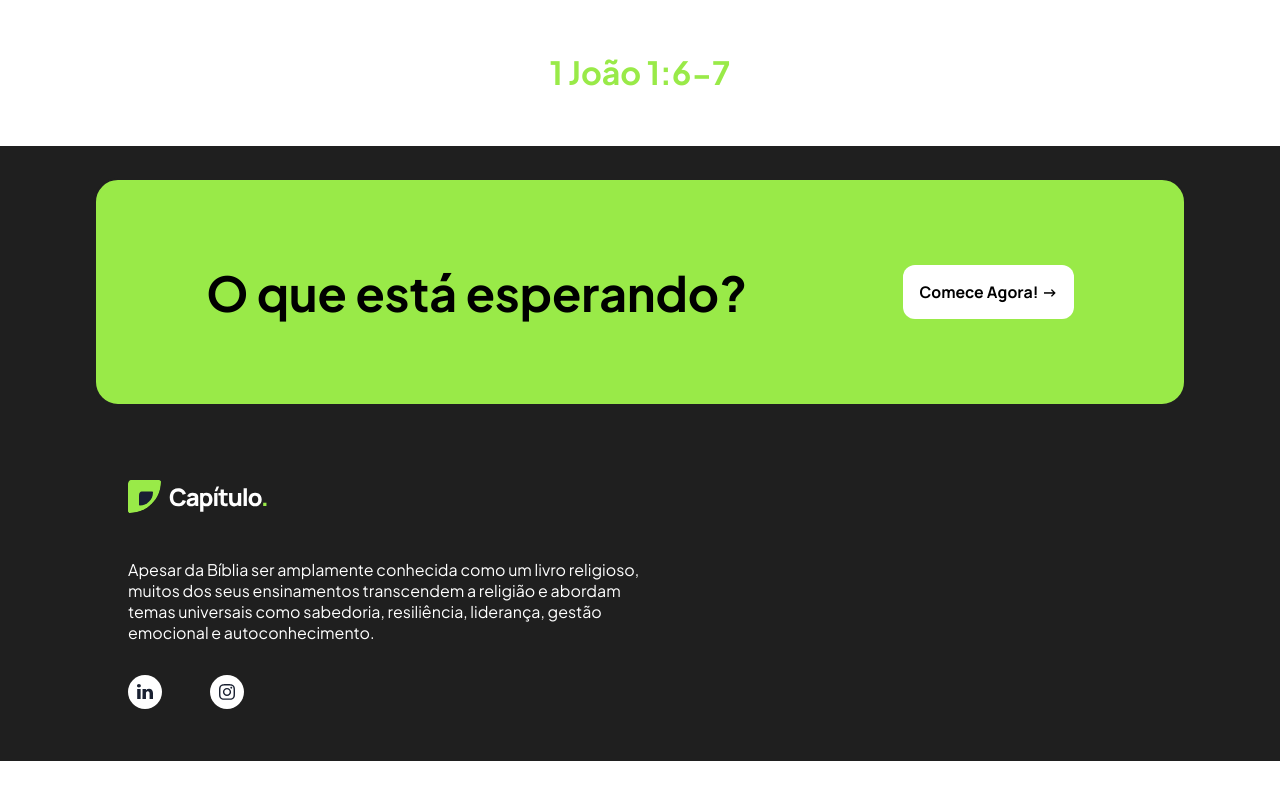
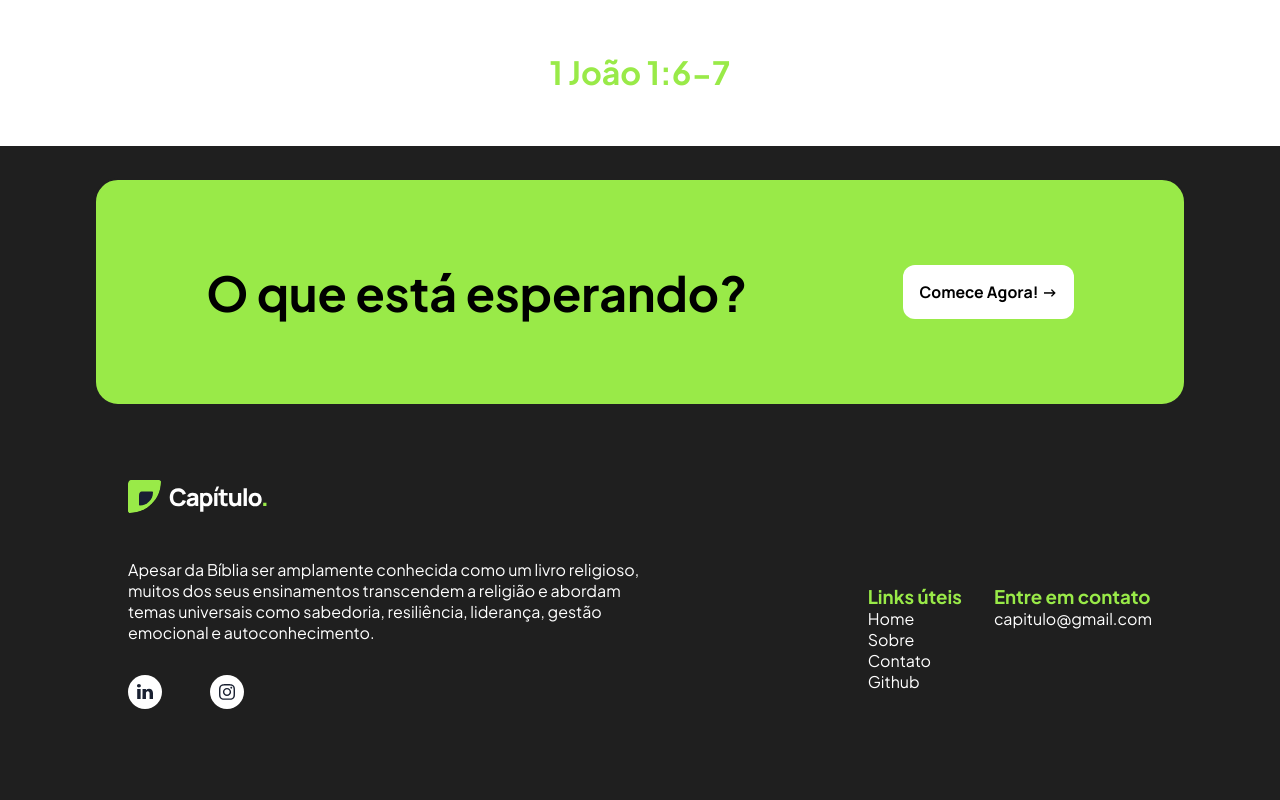
Before and after one commit to henriquedouradoo/capitulo, a website: page public/index.html in a window 1280 px wide. Shown: the part 1979-2779 px from the top of the page. Before the commit the page ends 2740 px from the top, so only its background shows below. Drawn offline with Linux system fonts and the light colour scheme.

Commit message:
add: finalizando seção contato/links

```diff
--- a/public/css/index.css
+++ b/public/css/index.css
@@ -288,6 +288,7 @@
 .footer {
     background-color: var(--dark-100);
     padding: 2rem 0;
+
 }
 
 .contato {
@@ -369,3 +370,35 @@
     position: relative;
     right: 6rem;
 }
+
+.info-footer {
+    display: flex;
+    justify-content: right;
+    gap: 2rem;
+    margin-right: 10%;
+    color: white;
+    font-family: var(--font-title);
+
+    position: relative;
+    top: -9rem;
+}
+
+.info-footer h3 {
+    font-weight: bold;
+    color: var(--green-100);
+}
+
+.info-footer p a {
+    color: white;
+    text-decoration: none;
+}
+
+.info-footer li a {
+    color: white;
+    text-decoration: none;
+    transition: all 0.4s ease;
+}
+
+.info-footer li a:hover {
+    color: var(--green-100);
+}
--- a/public/index.html
+++ b/public/index.html
@@ -203,7 +203,26 @@
                         </svg>
                     </div>
                 </div>
+
             </div>
+
+
+            <div class="info-footer">
+
+                <div class="links-uteis">
+                    <h3>Links úteis</h3>
+                    <ul>
+                        <li><a href="#Home">Home</a></li>
+                        <li><a href="#sobre">Sobre</a></li>
+                        <li><a href="#versiculos">Contato</a></li>
+                        <li><a href="#">Github</a></li>
+                    </ul>
+                </div>
+
+                <div class="contato-email">
+                    <h3>Entre em contato</h3>
+                    <p><a href="mailto:capitulo@gmail.com">capitulo@gmail.com</a></p>
+                </div>
 
     </footer>
 
```
